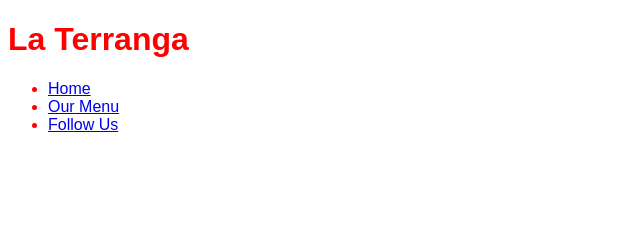
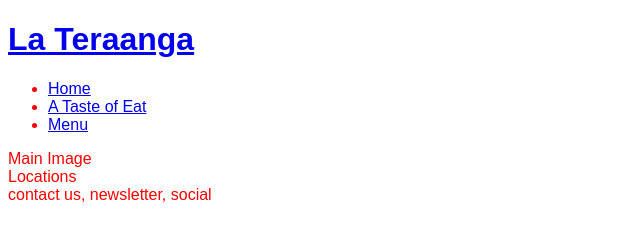
Before and after one commit to theodorchris/La-Teraanga, a plain HTML site: page index.html in a window 1280 px wide. Shown: the whole page, without its empty margins (0-640 px from the left). Drawn offline with Linux system fonts and the light colour scheme.

Commit message:
http.server

```diff
--- a/index.html
+++ b/index.html
@@ -14,24 +14,32 @@
 
 <body>
     <header>
-        <h1>La Terranga</h1>
-        <div>
+        <a href="index.html">
+            <h1>La Teraanga</h1>
             <nav>
                 <ul>
                     <li>
                         <a href="#">Home</a>
                     </li>
                     <li>
-                        <a href="#">Our Menu</a>
+                        <a href="#">A Taste of Eat</a>
                     </li>
                     <li>
-                        <a href="#">Follow Us</a>
+                        <a href="#">Menu</a>
                     </li>
                 </ul>
             </nav>
-        </div>
+        </a>
     </header>
-
+    <section>
+        Main Image
+    </section>
+    <section>
+        Locations
+    </section>
+    <footer>
+        contact us, newsletter, social
+    </footer>
 </body>
 
 </html>
```
